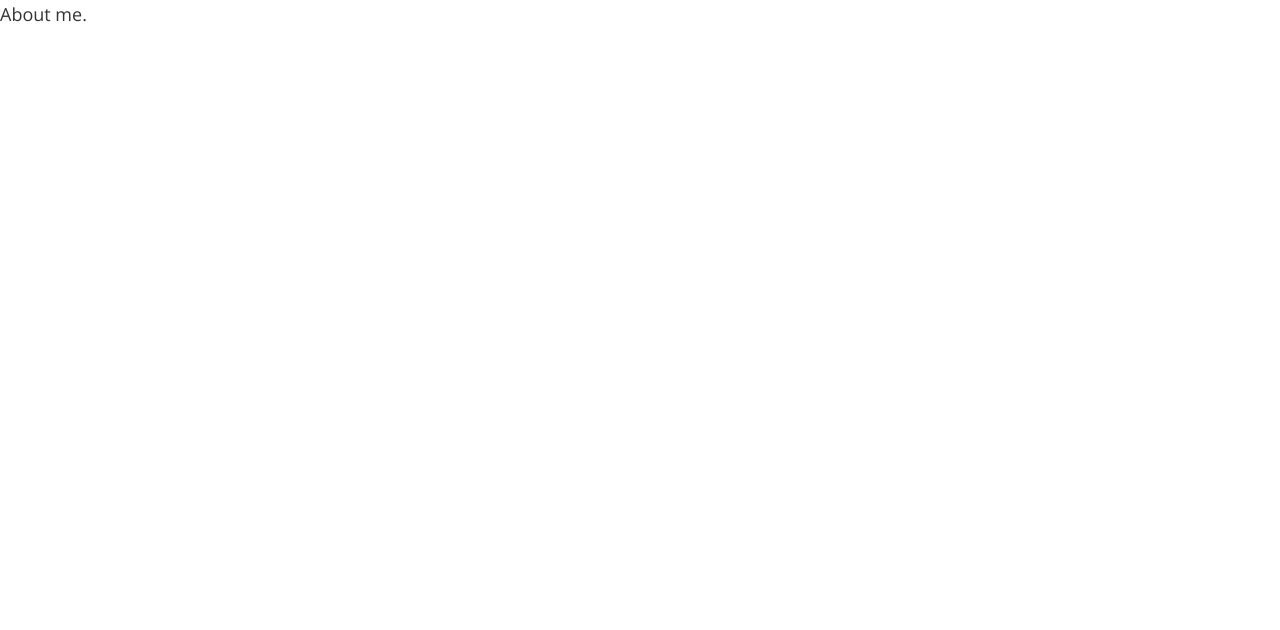
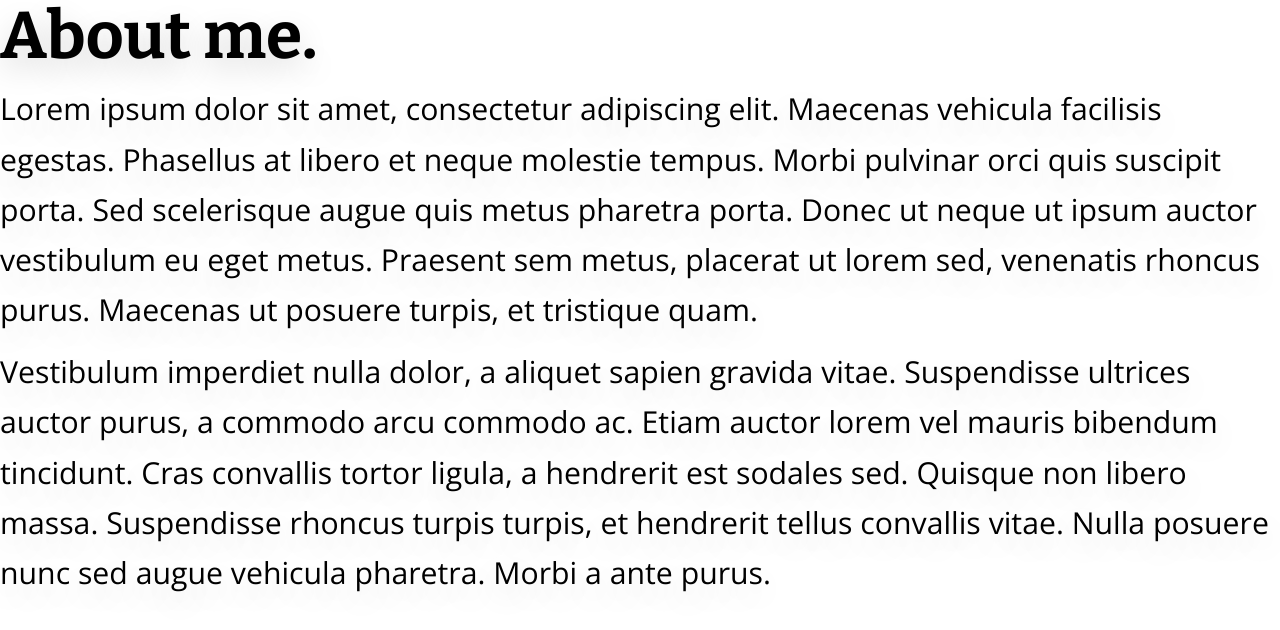
Before and after one commit to jmichaelthurman/jmichaelthurman.com, a Gatsby site: page /about in a window 1280 px wide. Built offline with nearby package versions, Linux system fonts and the light colour scheme; Gatsby itself is replaced by a stand-in of ours; some packages are replaced by stand-ins of ours.

Commit message:
added hero style and lorem p

```diff
--- a/src/pages/about.js
+++ b/src/pages/about.js
@@ -1,10 +1,16 @@
 import React, { Component } from "react";
+import styles from './index.module.css';
 
 class AboutPage extends Component {
   render() {
     return (
       <div className="about-container">
-        <p>About me.</p>
+      <div className={styles.hero}>
+        <h1>About me.</h1>
+        <p>Lorem ipsum dolor sit amet, consectetur adipiscing elit. Maecenas vehicula facilisis egestas. Phasellus at libero et neque molestie tempus. Morbi pulvinar orci quis suscipit porta. Sed scelerisque augue quis metus pharetra porta. Donec ut neque ut ipsum auctor vestibulum eu eget metus. Praesent sem metus, placerat ut lorem sed, venenatis rhoncus purus. Maecenas ut posuere turpis, et tristique quam.</p>
+
+        <p>Vestibulum imperdiet nulla dolor, a aliquet sapien gravida vitae. Suspendisse ultrices auctor purus, a commodo arcu commodo ac. Etiam auctor lorem vel mauris bibendum tincidunt. Cras convallis tortor ligula, a hendrerit est sodales sed. Quisque non libero massa. Suspendisse rhoncus turpis turpis, et hendrerit tellus convallis vitae. Nulla posuere nunc sed augue vehicula pharetra. Morbi a ante purus.</p>
+      </div>
       </div>
     );
   }
```
